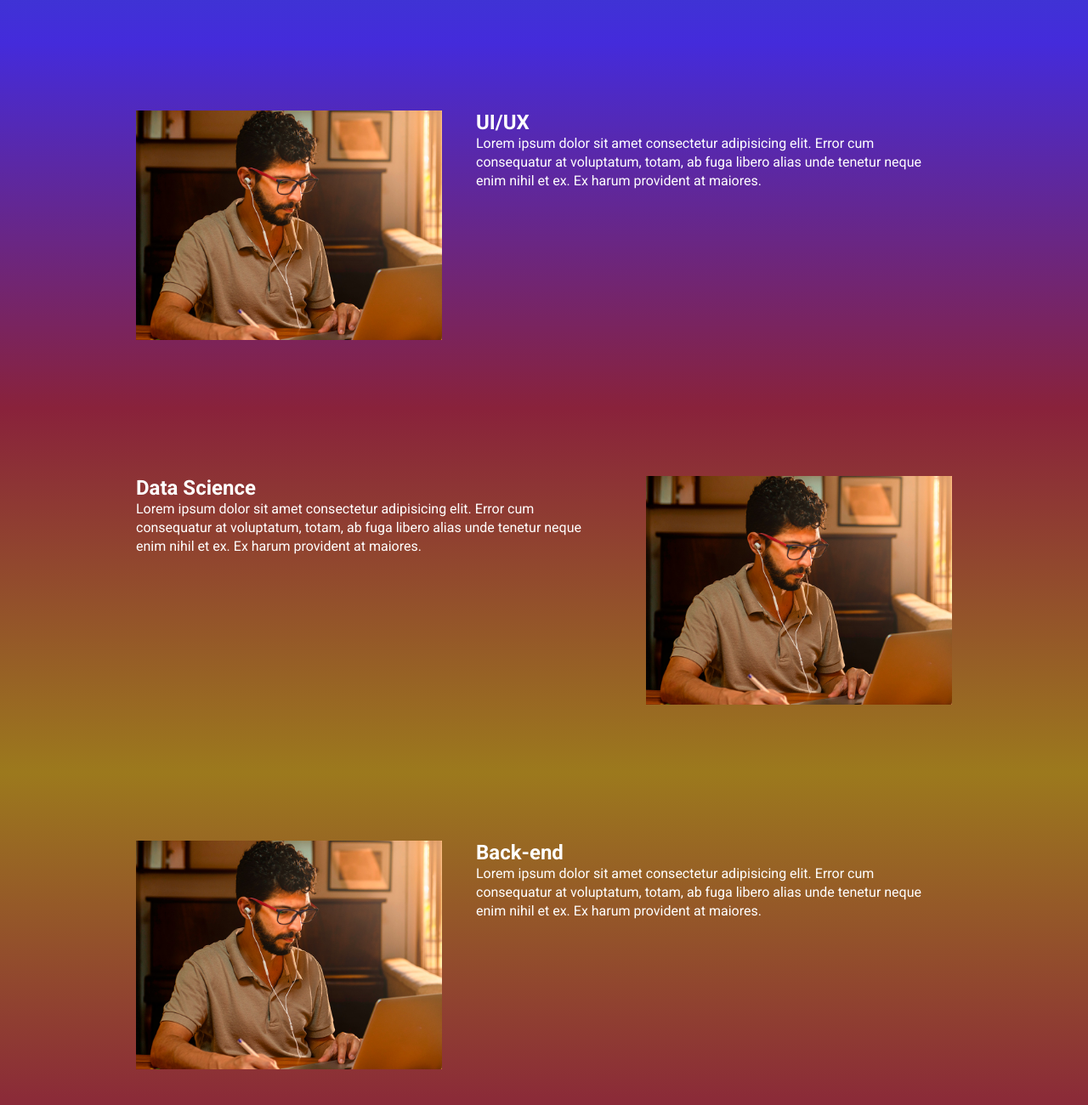
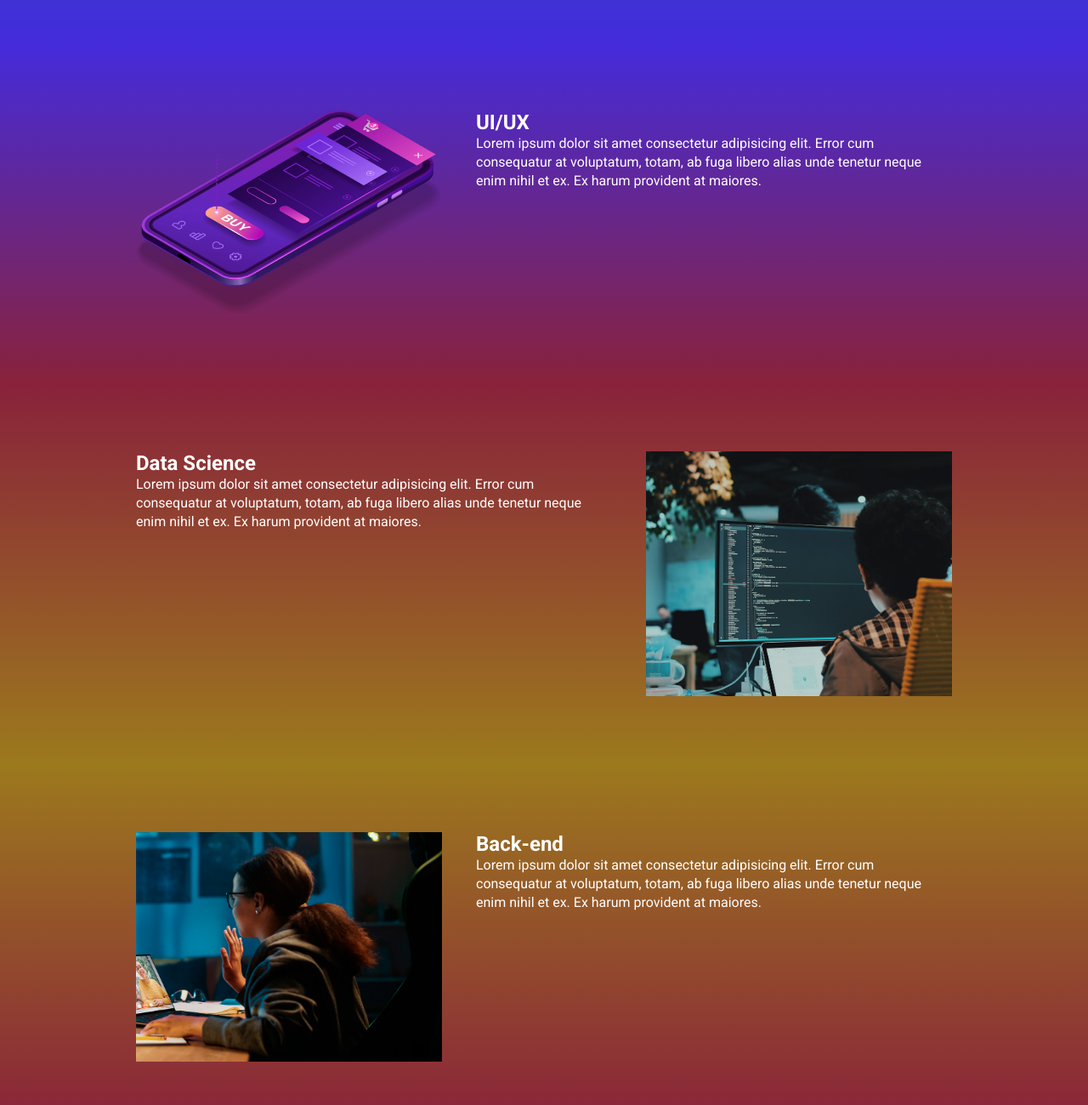
Before and after one commit to LakziaDev/ebac_tech_landingpage, a website built with Parcel: page src/index.html in a window 1280 px wide. Shown: the part 940-2240 px from the top of the page at 85% size. Built offline with nearby package versions, Linux system fonts and the light colour scheme.

Commit message:
adicionando as imagens

```diff
--- a/src/index.html
+++ b/src/index.html
@@ -59,7 +59,7 @@
                 _title">UI/UX</h2>
                 <p class="event_details_description">Lorem ipsum dolor sit amet consectetur adipisicing elit. Error cum consequatur at voluptatum, totam, ab fuga libero alias unde tenetur neque enim nihil et ex. Ex harum provident at maiores.</p>
             </div>
-            <img class="event_image"  src="./images/frontend.png" alt="Front-end">
+            <img class="event_image"  src="./images/ui-ux.png" alt="UX/UI">
         </div>
     </section>
     <section class="event event--data-science" >
@@ -69,7 +69,7 @@
                 _title">Data Science</h2>
                 <p class="event_details_description">Lorem ipsum dolor sit amet consectetur adipisicing elit. Error cum consequatur at voluptatum, totam, ab fuga libero alias unde tenetur neque enim nihil et ex. Ex harum provident at maiores.</p>
             </div>
-            <img class="event_image"  src="./images/frontend.png" alt="Front-end">
+            <img class="event_image"  src="./images/data.png" alt="Data Science">
         </div>
     </section>
     <section class="event event--backend event--image-left" >
@@ -79,7 +79,7 @@
                 _title">Back-end</h2>
                 <p class="event_details_description">Lorem ipsum dolor sit amet consectetur adipisicing elit. Error cum consequatur at voluptatum, totam, ab fuga libero alias unde tenetur neque enim nihil et ex. Ex harum provident at maiores.</p>
             </div>
-            <img class="event_image"  src="./images/frontend.png" alt="Front-end">
+            <img class="event_image"  src="./images/backend.png" alt="Back-end">
         </div>
     </section>
     <script src="https://unpkg.com/aos@next/dist/aos.js"></script>
```
